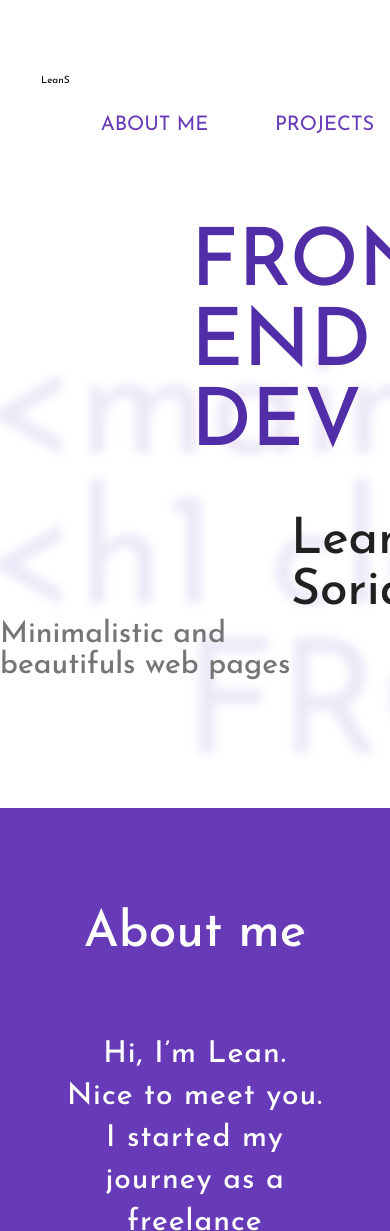
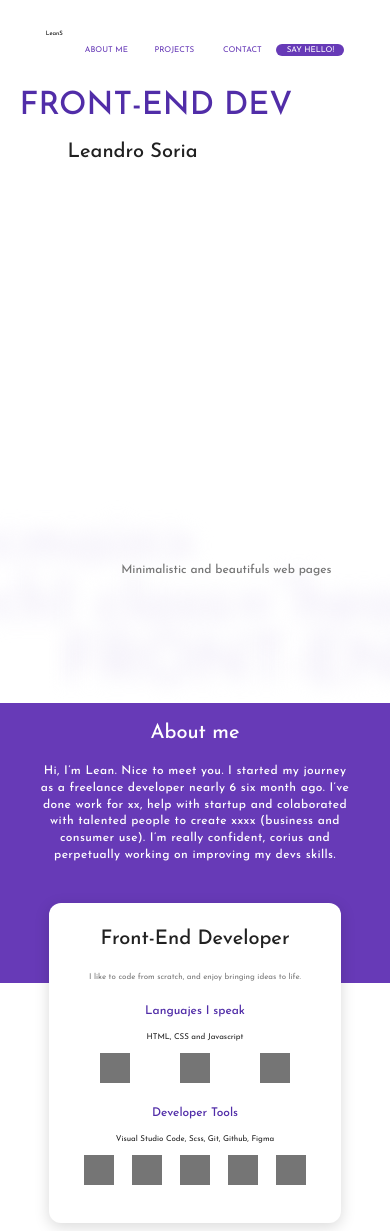
Before and after one commit to leandsoria/leandsoria-portfolio, a website: page index.html in a window 390 px wide. Shown: the top 1231 px of the page. Drawn offline with Linux system fonts and the light colour scheme.

Commit message:
responsive

```diff
--- a/sass/_base.scss
+++ b/sass/_base.scss
@@ -10,6 +10,18 @@
 
 html {
   font-size: 62.5%;
+  @media screen and (max-width: 1440px) {
+    font-size: 55%;
+  }
+  @media screen and (max-width: 1000px) {
+    font-size: 45%;
+  }
+  @media screen and (max-width: 700px) {
+    font-size: 35%;
+  }
+  @media screen and (max-width: 450px) {
+    font-size: 25%;
+  }
 }
 body {
   font-family: 'Josefin Sans', sans-serif;
--- a/sass/_homes.scss
+++ b/sass/_homes.scss
@@ -17,36 +17,66 @@
   }
   &__list {
     display: flex;
-    flex-direction: rows;
+    flex-direction: row;
   }
   &__item {
     display: flex;
     justify-content: center;
+    position: relative;
     align-items: center;
     width: 17rem;
+    height: 3rem;
     list-style: none;
     border-radius: 2rem;
+    transition: 0.3s ease;
+    &::before {
+      content: '';
+      position: absolute;
+      width: 50%;
+      height: 50%;
+      background-color: #673ab7;
+      border-radius: inherit;
+      opacity: 0;
+      transform: translateY(-2rem);
+      transition: all 0.3s ease;
+
+      z-index: -1;
+    }
+  }
+  &__item:nth-last-child(1) {
+    background-color: #673ab7;
+    &::before {
+      display: none;
+    }
   }
   &__item:hover {
-    background-color: #673ab7;
+    &::before {
+      opacity: 1;
+      width: 100%;
+      height: 100%;
+      transform: translateY(0);
+    }
+    // background-color: #673ab7;
+    &:nth-last-child(1) {
+      background-color: rgba($color-primary-dark, 0.7);
+    }
   }
   &__item:hover .nav__link {
     color: #fff;
   }
-  &__item:nth-last-child(1) {
-    background-color: #673ab7;
-  }
+
   &__item:nth-last-child(1) .nav__link {
     color: #fff;
   }
 
   &__link {
+    display: block;
+    height: 100%;
+    width: 100%;
+    line-height: 3.3rem;
     text-align: center;
-    display: block;
     font-size: 2rem;
-    width: 50rem;
     margin: auto;
-    padding: 0.5rem 2rem;
     color: #673ab7;
   }
 }
@@ -76,11 +106,22 @@
       left: -5vw;
       bottom: 2rem;
       z-index: -100;
-      filter: blur(5px);
+      filter: blur(10px);
+      overflow-x: hidden;
       &-t {
         font-size: 16rem;
         color: #ede8f7;
         line-height: 15rem;
+        overflow-x: hidden;
+      }
+    }
+    @media screen and (max-width: 1000px) {
+      .header-primary {
+        margin-left: 0;
+        padding-left: 0;
+      }
+      .header-secondary {
+        margin-left: 12rem;
       }
     }
   }
@@ -106,6 +147,16 @@
         width: 66vw;
         line-height: 4.2rem;
         letter-spacing: 0.1rem;
+      }
+      @media screen and (max-width: 1440px) {
+        height: 70rem;
+        padding: 5rem;
+        .header-secondary {
+          margin-bottom: 5rem;
+        }
+        .paragraph {
+          width: 80vw;
+        }
       }
     }
     &-skills {
@@ -138,6 +189,10 @@
           background-color: $color-grey;
         }
       }
+      @media screen and (max-width: 1000px) {
+        width: 75vw;
+        margin-top: -20rem;
+      }
     }
   }
   .section__projects {
@@ -146,7 +201,7 @@
     flex-direction: column;
     align-items: center;
     padding-top: 6rem;
-    height: 90rem;
+    height: auto;
     .header-tertiary {
       margin-bottom: 12rem;
     }
@@ -160,11 +215,12 @@
         background-color: $color-light-grey;
         width: 37rem;
         height: 22rem;
-        margin-bottom: 7rem;
+        margin-bottom: 5rem;
+        margin: 0 3vw 5rem;
       }
-      &-box:not(:nth-child(3n + 3)) {
-        margin-right: 12rem;
-      }
+      // &-box:not(:nth-child(3n + 3)) {
+      //   margin-right: 5vw;
+      // }
     }
   }
   .section__contact {
--- a/sass/_typography.scss
+++ b/sass/_typography.scss
@@ -14,6 +14,12 @@ $color-ultra-light-grey: #e5e5e5;
 //
 .gen-padding {
   padding: 0 10.5vw;
+  @media screen and (max-width: 1400px) {
+    padding: 0 0vw;
+  }
+  @media screen and (max-width: 1000px) {
+    padding: 0 5vw;
+  }
 }
 .header-primary {
   font-size: 8rem;
@@ -39,28 +45,26 @@ $color-ultra-light-grey: #e5e5e5;
     color: $color-primary-dark;
   }
 }
-.paragraph {
-  &.fs-20 {
+.fs-20 {
   font-size: 2rem;
 }
-  &.fs-30 {
+.fs-30 {
   font-size: 3rem;
 }
-  &.white {
+.white {
   color: $color-white;
 }
-  &.black {
+.black {
   color: $color-black;
 }
-  &.grey {
+.grey {
   color: $color-grey;
 }
-  &.dark-purple {
+.dark-purple {
   color: $color-primary-dark;
 }
-  &.sbold {
+.sbold {
   font-weight: 500;
-  }
 }
 
 .margin-bot-1 {
```
Also changed, not shown: css/style.css. Lines whose indentation alone changed are shown as unchanged.
